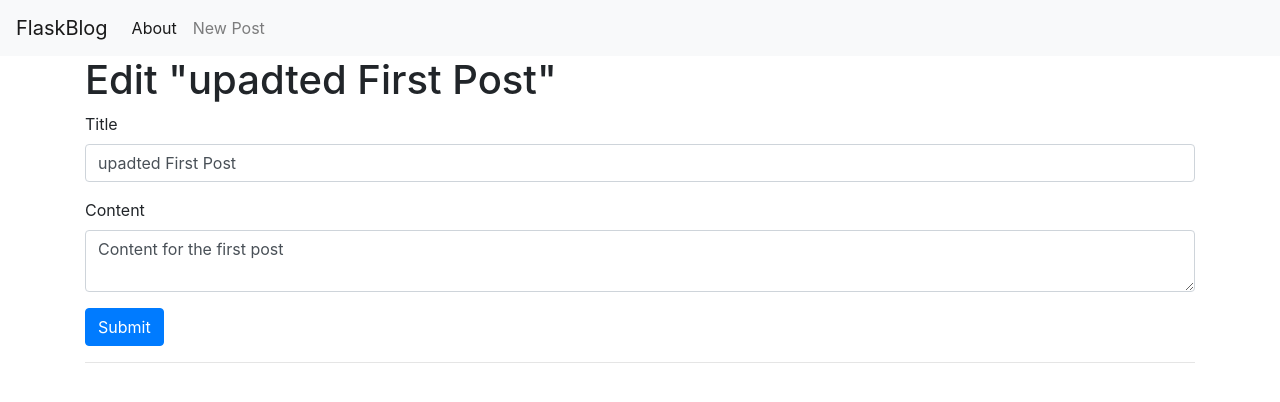
After one commit to ifittssprague/flask_blog, a Flask app: page /1/edit in a window 1280 px wide. The commit adds this page. Shown: the top 402 px of the page. Run offline with Flask 2, Linux system fonts and the light colour scheme; data comes from the database, SQL or seed files in the repository; both versions use the stored data as it was after the commit; some libraries are stand-ins or nearby versions.

Commit message:
can now edit and delete posts

```diff
--- a/app.py
+++ b/app.py
@@ -94,7 +94,7 @@ def edit(id):
 
         else:
             conn = get_db_connection()
-            conn.execute('UPDATE post set title = ?, content = ? where id = ?', (title, content, id))
+            conn.execute('UPDATE posts set title = ?, content = ? where id = ?', (title, content, id))
             conn.commit()
             conn.close()
 
@@ -102,3 +102,15 @@ def edit(id):
 
     # in the case of a get request, we render the edit.html template and pass in the post variable
     return render_template('edit.html', post = post)
+
+# this function only accepts POST requests. So navigating to /id/delete in a browser will
+# return an error because browsers default to get requests
+@app.route('/<int:id>/delete', methods=('POST',))
+def delete(id):
+    post = get_post(id)
+    conn = get_db_connection()
+    conn.execute('delete from posts where id = ?', (id,))
+    conn.commit()
+    conn.close()
+    flash('"{}" was successfully deleted!'.format(post['title']))
+    return redirect(url_for('index'))
--- /dev/null
+++ b/templates/edit.html
@@ -0,0 +1,28 @@
+{% extends 'base.html' %}
+
+{% block content %}
+<h1>{% block title %} Edit "{{ post['title'] }}" {% endblock %}</h1>
+
+<form method="post">
+    <div class="form-group">
+        <label for="title">Title</label>
+        <input type="text" name="title" placeholder="Post title"
+               class="form-control"
+               value="{{ request.form['title'] or post['title'] }}">
+<!-- {{ request.form['title'] or post['title'] }} displays the data stored in the request if it exists, otherwise it displays the data from the post variable-->
+        </input>
+    </div>
+
+    <div class="form-group">
+        <label for="content">Content</label>
+        <textarea name="content" placeholder="Post content"
+                  class="form-control">{{ request.form['content'] or post['content'] }}</textarea>
+<!-- {{ request.form['content'] or post['content'] }} displays the data stored in the request if it exists, otherwise it displays the data from the post variable-->
+
+    </div>
+    <div class="form-group">
+        <button type="submit" class="btn btn-primary">Submit</button>
+    </div>
+</form>
+<hr>
+{% endblock %}
--- a/templates/index.html
+++ b/templates/index.html
@@ -10,6 +10,9 @@
             <h2>{{ post['title'] }}</h2> <!-- displays each post in h2 heading. Post is a dictionary-like object-->
         </a>
         <span class="badge badge-primary">{{ post['created'] }}</span>
+        <a href="{{ url_for('edit', id=post['id']) }}">
+            <span class="badge badge-warning">Edit</span>
+        </a>
         <hr>
         {% endfor %} <!--Closing of the for loop -->
 {% endblock %}
```
Also changed, not shown: database.db.
